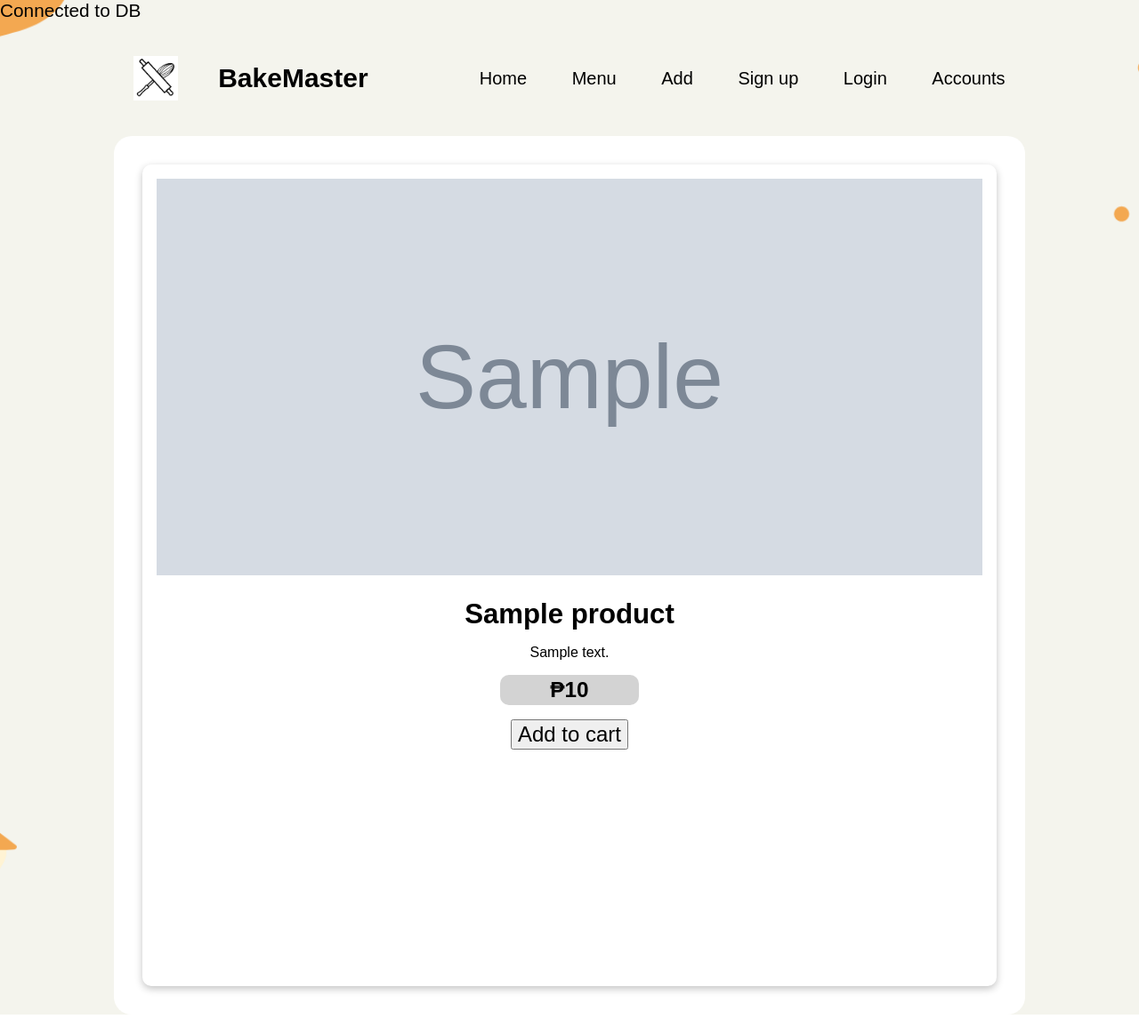
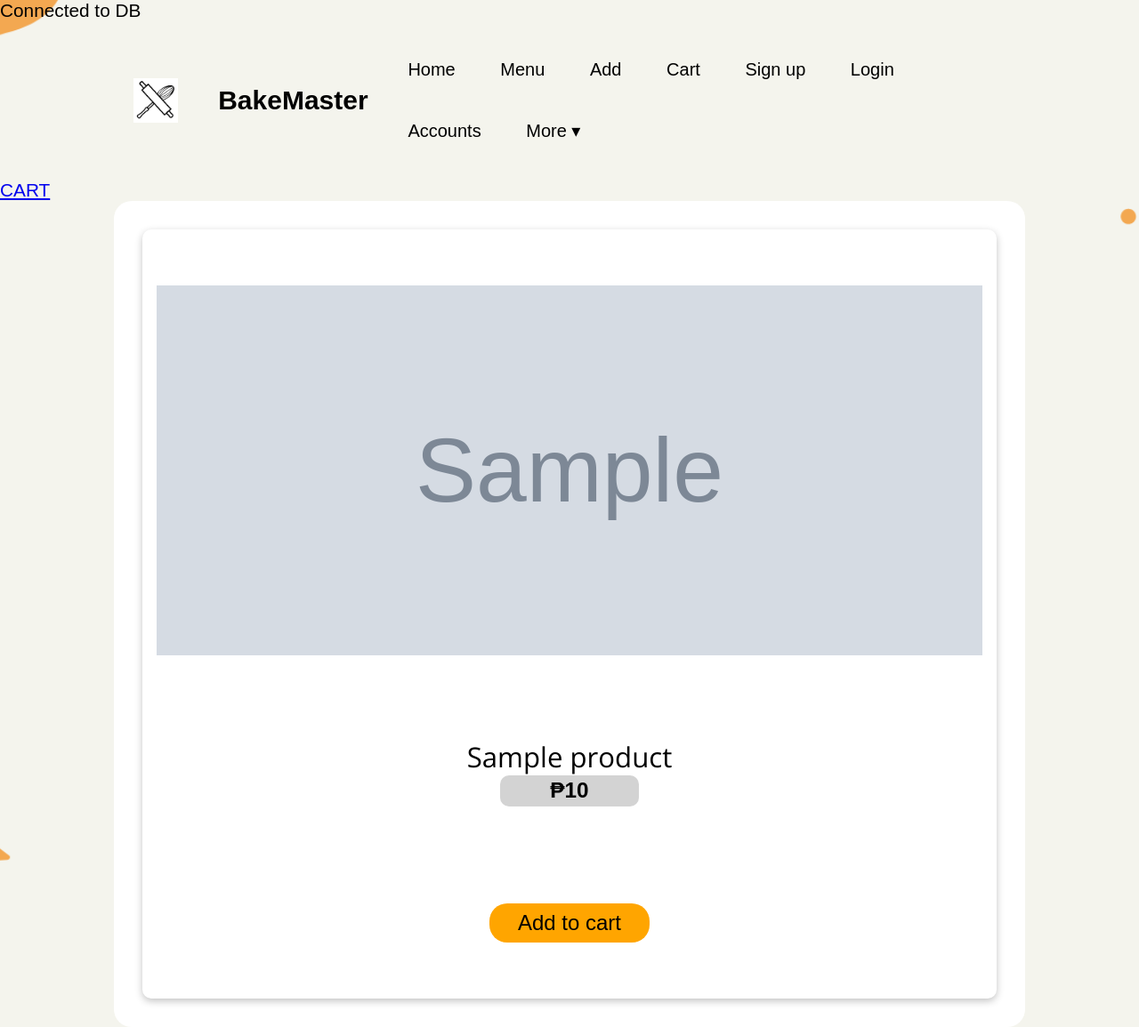
Before and after one commit to Median21/CRUD-Project-using-PHP-and-MySQL, a PHP site: page /menu.php in a window 1280 px wide. Shown: the whole page at 89% size. Run offline with PHP 8.4, Linux system fonts and the light colour scheme; the visitor is signed in with stand-in values (Sample User, id 1); tables that the repository leaves empty or names only in its code hold one stand-in row (values such as "Sample post"); grey boxes marked "Sample" are stand-in pictures.

Commit message:
Added initial cart functionality

```diff
--- a/CSS/indexs.css
+++ b/CSS/indexs.css
@@ -81,9 +81,13 @@
     margin-top: 0;
 }
 
-#view-more-btn {
+#view-more {
     font-size: 1.5rem;
     padding: 0.5rem;
+    text-decoration: none;
+    background-color: white;
+    color: black;
+    border: 1px solid black;
 }
 
 .top-menu {
--- a/CSS/menu.css
+++ b/CSS/menu.css
@@ -2,7 +2,7 @@
     background-color: white;
     display: grid;
     /* grid-template-columns: repeat(auto-fit, minmax(350px, 1fr)); */
-    grid-template-columns: repeat(auto-fit, minmax(300px, 1fr));
+    grid-template-columns: repeat(auto-fit, minmax(250px, 1fr));
     gap: 2rem;
     width: 80%;
     margin: 0 auto;
@@ -10,7 +10,7 @@
     border-radius: 20px;
 }
 
-img {
+.menu-container img {
     width: 100%;
     height: 100%;
 
@@ -22,6 +22,7 @@
     text-align: center;
     display: flex;
     flex-direction: column;
+    justify-content: space-around;
     box-shadow: rgba(0, 0, 0, 0.24) 0px 3px 8px;
 }
 
@@ -30,11 +31,9 @@
 }
 
 .product-name {
-    margin-bottom: 0;
-}
-
-.price {
-    margin-top: 0;
+    margin: 0;
+    font-family: "Open Sans", sans-serif;
+    font-weight: 400;
 }
 
 .category {
@@ -54,7 +53,7 @@
 .price {
     background-color: lightgray;
     width: fit-content;
-    margin: 0 auto;
+    margin: auto;
     border-radius: 10px;
     padding: 0.2rem 3.5rem;
     margin-bottom: 1rem;
@@ -63,4 +62,13 @@
 .add-btn {
     font-size: 1.5rem;
     cursor: pointer;
+    justify-content: end;
+    border-radius: 20px;
+    background-color: orange;
+    border: none;
+    padding: 0.5rem 2rem;
 }
+
+.add-btn:hover {
+    background-color: rgb(221, 145, 4);
+}
--- a/header.php
+++ b/header.php
@@ -16,6 +16,7 @@
             <li class="list-item"><a href="index.php">Home</a></li>
             <li class="list-item"><a href="menu.php">Menu</a></li>
             <li class="list-item"><a href="add-product.php">Add</a></li>
+            <li class="list-item"><a href="cart.php">Cart</a></li>
             <li class="list-item"><a href="register.php">Sign up</a></li>
             <li class="list-item"><a href="login.php">Login</a></li>
             <li class="list-item"><a href="accounts.php">Accounts</a></li>
--- a/index.php
+++ b/index.php
@@ -44,7 +44,7 @@
             <div class="section-title">
                 <h2>Our Top Menu</h2>
                 <p>Our most ordered product!</p>
-                <button id="view-more-btn">View More</button>
+                <a href="menu.php" id="view-more">View More</a>
             </div>
 
             <div class="top-menu">
--- a/menu.php
+++ b/menu.php
@@ -1,12 +1,69 @@
 <?php
     include("connection.php");
+    session_start();
 
     $result = null;
 
-
+    try {
         $stmt = $db->query("SELECT * FROM product");
         $stmt->execute();
         $result = $stmt->fetchAll(PDO::FETCH_ASSOC);
+
+    }  catch(PDOException) {
+
+    }
+
+    if ($_SERVER["REQUEST_METHOD"] == "POST") {
+        $user_id = $_SESSION["id"];
+        $product_id = $_POST["add-to-cart"];
+
+
+        try {
+            //Find cart_id and product_id
+            $find_cart_id = $db->query("SELECT * FROM shopping_cart WHERE user_id = '$user_id'");
+            $find_cart_id->execute();
+
+            if ($find_cart_id->rowCount() == 0) {
+                //Add shopping_cart row for the user
+                $user_cart = $db->query("INSERT INTO shopping_cart (user_id)
+                VALUES ($user_id)");
+                $user_cart->execute();
+                echo "No cart found, adding shopping_cart record";
+            } else {
+                echo "Already have shopping cart record";
+                $cart_id = $find_cart_id->fetch();
+                $cart_id = $cart_id["cart_id"];
+            }
+
+            //Check if there is an existing cart_id and product_id
+            $cart_and_product = $db->query("SELECT * FROM cart_item WHERE cart_id = '$cart_id' AND product_id = '$product_id'");
+            $cart_and_product->execute();
+
+            if ($cart_and_product->rowCount() <= 0) { //Add cart item
+                echo "ADDING TO CART...";
+                //For cart_item TABLE (ADD new cart_item ROW)
+                $cart_item = $db->prepare("INSERT INTO cart_item (cart_id, product_id, quantity)
+                VALUES (:cart_id, :product_id, :quantity)");
+                $cart_item->bindValue(":cart_id", $cart_id);
+                $cart_item->bindValue(":product_id", $product_id);
+                $cart_item->bindValue(":quantity", 1);
+                $cart_item->execute();
+            } else { //Update quantity of cart item
+                echo "Already in cart, updating quantity";
+                $old_quantity = $cart_and_product->fetch(PDO::FETCH_ASSOC);
+                $old_quantity = $old_quantity["quantity"];
+                $new_quantity = $old_quantity + 1;
+                $cart_item = $db->prepare("UPDATE cart_item SET quantity = :quantity WHERE cart_id = :cart_id AND  product_id = :product_id");
+                $cart_item->bindParam(":quantity", $new_quantity);
+                $cart_item->bindParam(":cart_id", $cart_id);
+                $cart_item->bindParam(":product_id", $product_id);
+                $cart_item->execute();
+            }
+
+        } catch (PDOException $e) {
+           echo $e->getMessage();
+        }
+    }
 
 ?>
 
@@ -18,10 +75,17 @@
     <link rel="stylesheet" href="CSS/global.css">
     <link rel="stylesheet" href="CSS/headers.css">
     <link rel="stylesheet" href="CSS/menu.css">
+
+    <!-- Google Font -->
+    <link rel="preconnect" href="https://fonts.googleapis.com">
+    <link rel="preconnect" href="https://fonts.gstatic.com" crossorigin>
+    <link href="https://fonts.googleapis.com/css2?family=Open+Sans:ital,wght@0,300..800;1,300..800&display=swap" rel="stylesheet">
     <title>Document</title>
 </head>
 <body>
     <?php include("header.php") ?>
+    <a href="cart.php">CART</a>
+    <form action="menu.php" method="post">
         <main>
                 <?php if (!empty($result)) {?>
                 <?php foreach ($result as $product) {?>
@@ -32,16 +96,20 @@
 
                         <div>
                             <h2 class="product-name"><?= $product["name"] ?></h2>
-                    <p class="description"><?= $product["description"] ?></p>
+
                             <h3 class="price">₱<?= $product["price"] ?></h3>
-                    <button class="add-btn">Add to cart</button>
                         </div>
+
+                        <div>
+                            <button class="add-btn" name="add-to-cart" value=<?= $product["product_id"] ?>>Add to cart</button>
+                        </div>
+
                     </div>
                 <?php } ?>
                 <?php } else { ?>
                     <h3>No products</h3>
                 <?php } ?>
-
         </main>
+    </form>
 </body>
 </html>
--- /dev/null
+++ b/next-task.txt
@@ -0,0 +1,6 @@
+NEXT TASK:
+Add prefixes to IDs
+- Product ID (P0001)
+- User ID (Default)
+- Shopping_cart cart_id (SC0001)
+- Cart Item ID (SCCI0001)
```
Also changed, not shown: CSS/cart.css (added, +17 -0 lines), cart.php (added, +58 -0 lines). Lines whose indentation alone changed are shown as unchanged.
